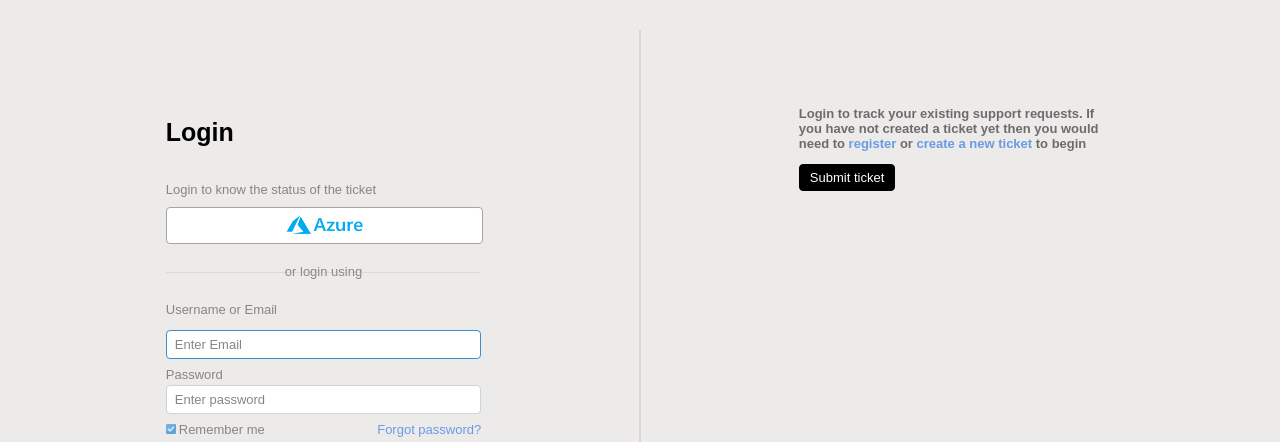
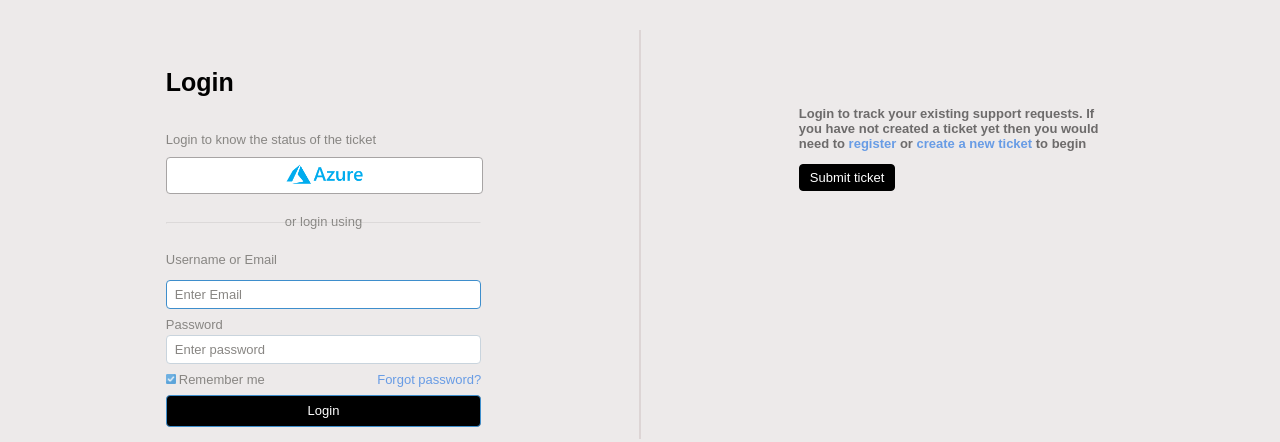
Before and after one commit to firaol0226/WAP, a plain HTML site: page comproHelpDesk.html in a window 1280 px wide. Shown: the part 235-677 px from the top of the page. Drawn offline with Linux system fonts and the light colour scheme.

Commit message:
minor edit

```diff
--- a/helpcss.css
+++ b/helpcss.css
@@ -45,6 +45,7 @@ body {
 .log {
   display: flex;
   font-family: Arial;
+  /* border: solid 1px; */
 }
 .login {
   margin-top: 0.5%;
@@ -52,6 +53,7 @@ body {
   width: 50%;
   text-align: center;
   height: 100%;
+  /* border: solid 1px; */
 }
 .note {
   margin-top: 0.5%;
@@ -65,8 +67,8 @@ body {
   width: 50%;
   /* text-align: center; */
   display: inline-block;
-  margin-top: 10%;
-  margin-bottom: 10%;
+  margin-top: 2%;
+  margin-bottom: 2%;
 }
 #c > p {
   text-align: left;
```
